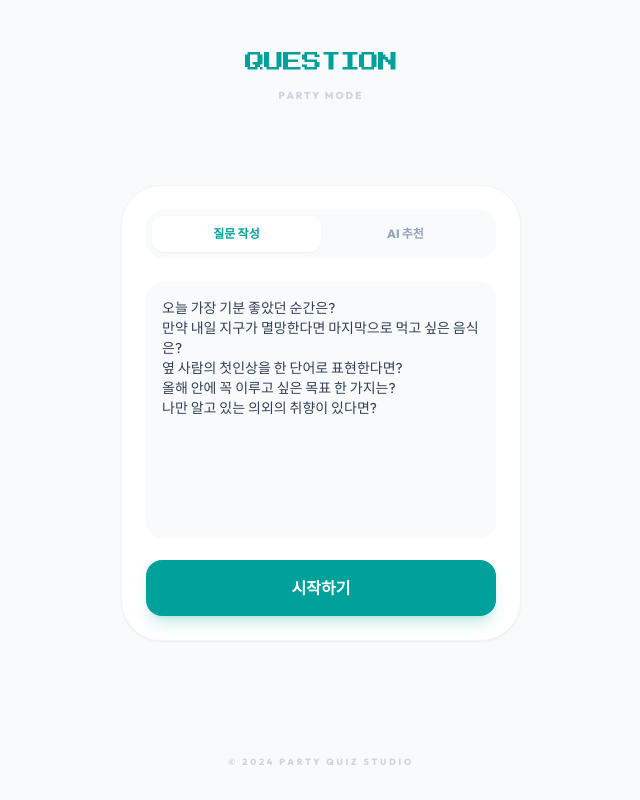
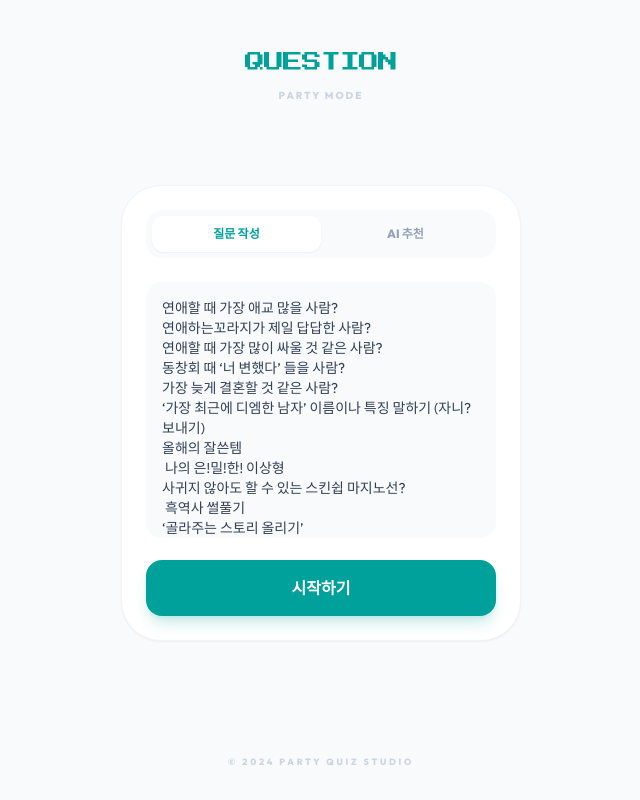
Before and after one commit to stdyyyng/at-last, a React (Vite) app: page / in a window 1280 px wide. Shown: the whole page, without its empty margins (319-959 px from the left). Built offline with nearby package versions, Linux system fonts and the light colour scheme.

Commit message:
UpdateQuestion App.tsx

```diff
--- a/App.tsx
+++ b/App.tsx
@@ -10,11 +10,25 @@ interface Question {
 type AppState = 'Setup' | 'Playing' | 'Finished';
 
 const DEFAULT_QUESTIONS: Question[] = [
-  { id: 'q1', text: "오늘 가장 기분 좋았던 순간은?", category: "CONVERSATION" },
-  { id: 'q2', text: "만약 내일 지구가 멸망한다면 마지막으로 먹고 싶은 음식은?", category: "IMAGINE" },
-  { id: 'q3', text: "옆 사람의 첫인상을 한 단어로 표현한다면?", category: "FRIENDS" },
-  { id: 'q4', text: "올해 안에 꼭 이루고 싶은 목표 한 가지는?", category: "GOAL" },
-  { id: 'q5', text: "나만 알고 있는 의외의 취향이 있다면?", category: "SECRET" }
+  { id: 'q1', text: "연애할 때 가장 애교 많을 사람?", category: "지목하기" },
+  { id: 'q2', text: "연애하는꼬라지가 제일 답답한 사람?", category: "지목하기" },
+  { id: 'q3', text: "연애할 때 가장 많이 싸울 것 같은 사람?", category: "지목하기" },
+  { id: 'q4', text: "동창회 때 ‘너 변했다’ 들을 사람?", category: "지목하기" },
+  { id: 'q5', text: "가장 늦게 결혼할 것 같은 사람?", category: "지목하기" },
+  { id: 'q6', text: "‘가장 최근에 디엠한 남자’ 이름이나 특징 말하기 (자니? 보내기)", category: "대답해" },
+  { id: 'q7', text: "올해의 잘쓴템", category: "대답해" },
+  { id: 'q8', text: " 나의 은!밀!한! 이상형", category: "대답해" },
+  { id: 'q9', text: "사귀지 않아도 할 수 있는 스킨쉽 마지노선?", category: "대답해" },
+  { id: 'q10', text: " 흑역사 썰풀기", category: "대답해" },
+  { id: 'q11', text: "‘골라주는 스토리 올리기’", category: "미션" },
+  { id: 'q12', text: "이성에게전화하기 (안받으면 마시기)", category: "미션" },
+  { id: 'q13', text: "카톡 친구 목록에 ㄴ 치고 나오는 7번째 사람한테 이모티콘 보내기", category: "미션" },
+  { id: 'q14', text: "이번 달 돈 제일 조금 쓴 사람 마시기", category: "공개해" },
+  { id: 'q15', text: "인스타 돋보기/릴스탭 공개하기", category: "공개해" },
+  { id: 'q16', text: "학점 까기", category: "공개해" },
+  { id: 'q17', text: "에타에 쓴 글 공개하기", category: "공개해" },
+  { id: 'q18', text: "유튜브 recap 공개하기", category: "공개해" },
+  { id: 'q19', text: " 과에서 제일 ‘가능’인 사람 인스타 공개하기", category: "공개해" }
 ];
 
 const generateId = () => Math.random().toString(36).substring(2, 9);
@@ -179,4 +193,5 @@ export default function App() {
       <footer className="py-8 text-slate-300 text-[9px] font-bold uppercase tracking-[0.3em]">© 2024 Party Quiz Studio</footer>
     </div>
   );
+
 }
```
